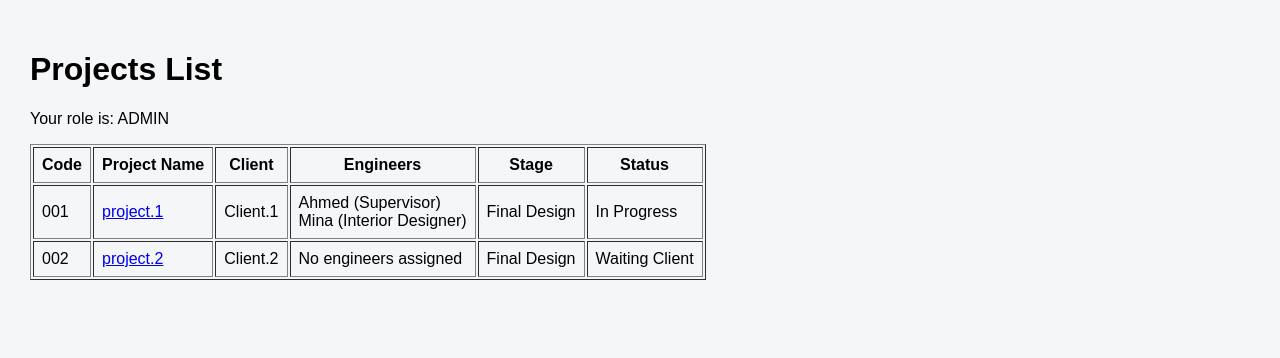
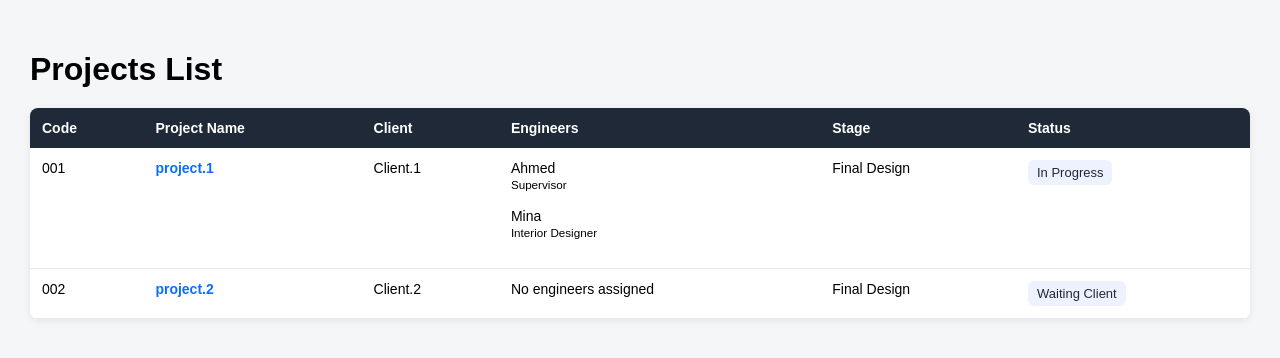
Before and after one commit to MBishta/client-portal-project, a Django app: page /projects/ in a window 1280 px wide. Shown: the part 51-409 px from the top of the page. Run offline with Django 5.2, Linux system fonts and the light colour scheme; a user stored in the database is signed in; data comes from the database, SQL or seed files in the repository.

Commit message:
Improve project list design

```diff
--- a/templates/projects/project_list.html
+++ b/templates/projects/project_list.html
@@ -4,12 +4,87 @@
 
 {% block content %}
 
+<style>
+    .page-header {
+        margin-bottom: 20px;
+    }
+
+    .page-header h1 {
+        margin-bottom: 5px;
+    }
+
+    .role-badge {
+        display: inline-block;
+        background: #e5e7eb;
+        color: #111827;
+        padding: 6px 10px;
+        border-radius: 6px;
+        font-size: 13px;
+        margin-bottom: 20px;
+    }
+
+    .projects-table {
+        width: 100%;
+        border-collapse: collapse;
+        background: white;
+        border-radius: 8px;
+        overflow: hidden;
+        box-shadow: 0 2px 8px rgba(0, 0, 0, 0.08);
+    }
+
+    .projects-table th {
+        background: #1f2937;
+        color: white;
+        text-align: left;
+        padding: 12px;
+        font-size: 14px;
+    }
+
+    .projects-table td {
+        padding: 12px;
+        border-bottom: 1px solid #e5e7eb;
+        vertical-align: top;
+        font-size: 14px;
+    }
+
+    .projects-table tr:hover {
+        background: #f9fafb;
+    }
+
+    .projects-table a {
+        color: #0d6efd;
+        font-weight: bold;
+        text-decoration: none;
+    }
+
+    .projects-table a:hover {
+        text-decoration: underline;
+    }
+
+    .status-badge {
+        display: inline-block;
+        padding: 5px 9px;
+        border-radius: 6px;
+        background: #eef2ff;
+        color: #1f2937;
+        font-size: 13px;
+    }
+
+    .empty-message {
+        background: white;
+        padding: 20px;
+        border-radius: 8px;
+        box-shadow: 0 2px 8px rgba(0, 0, 0, 0.08);
+    }
+</style>
+
+<div class="page-header">
     <h1>Projects List</h1>
 
-    <p>Your role is: {{ request.user.role }}</p>
+</div>
 
 {% if projects %}
-        <table border="1" cellpadding="8">
+    <table class="projects-table">
         <tr>
             <th>Code</th>
             <th>Project Name</th>
@@ -32,20 +107,27 @@
                     {% for engineer in project.assigned_engineers.all %}
                         {{ engineer.engineer_name }}
                         {% if engineer.department %}
-                                ({{ engineer.get_department_display }})
+                            <br>
+                            <small>{{ engineer.get_department_display }}</small>
                         {% endif %}
-                            <br>
+                        <br><br>
                     {% empty %}
                         No engineers assigned
                     {% endfor %}
                 </td>
                 <td>{{ project.get_current_stage_display }}</td>
-                    <td>{{ project.get_status_display }}</td>
+                <td>
+                    <span class="status-badge">
+                        {{ project.get_status_display }}
+                    </span>
+                </td>
             </tr>
         {% endfor %}
     </table>
 {% else %}
+    <div class="empty-message">
         <p>No projects found.</p>
+    </div>
 {% endif %}
 
 {% endblock %}
```
Lines whose indentation alone changed are shown as unchanged.
